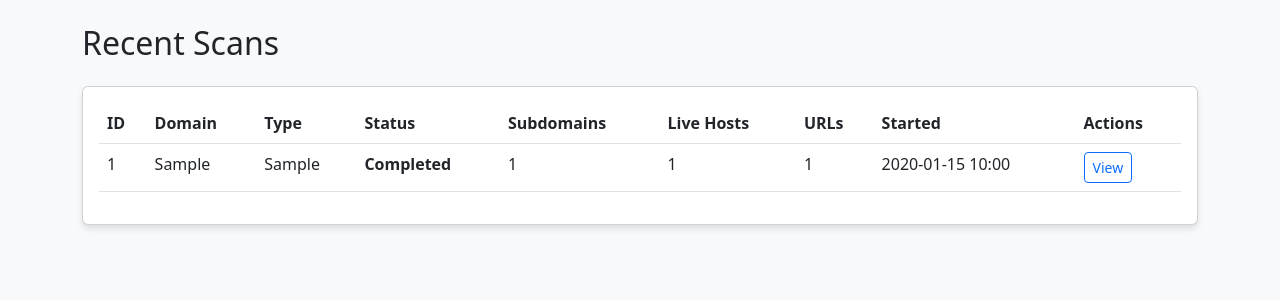
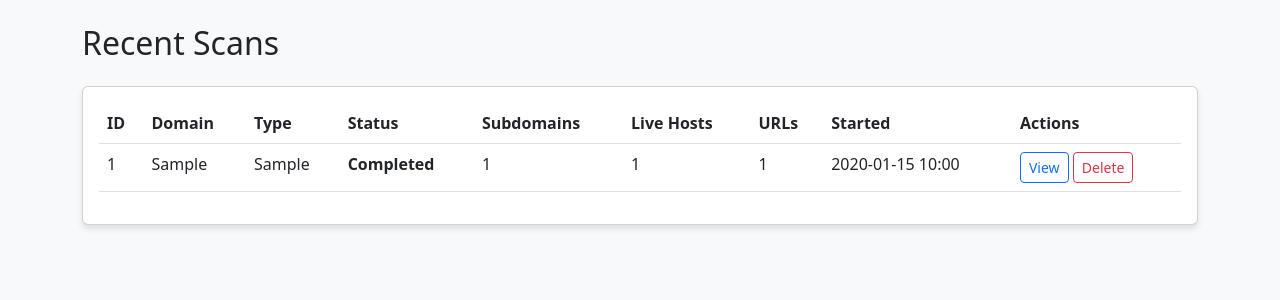
Before and after one commit to Alaswadi/firstbbh, a Flask app: page / in a window 1280 px wide. Shown: the part 56-356 px from the top of the page. Run offline with Flask 3, Linux system fonts and the light colour scheme; tables that the repository leaves empty hold one stand-in row (values such as "Sample post").

Commit message:
feat: Add scan listing dashboard and implement scan deletion functionality.

```diff
--- a/app.py
+++ b/app.py
@@ -12,7 +12,8 @@ from database import (
     get_subdomains_by_scan,
     get_live_hosts,
     get_urls,
-    migrate_from_json
+    migrate_from_json,
+    delete_scan
 )
 
 app = Flask(__name__)
@@ -124,6 +125,15 @@ def api_scan_urls(scan_id):
     urls = get_urls(scan_id)
     return jsonify(urls)
 
+@app.route('/scan/<int:scan_id>/delete', methods=['POST'])
+def delete_scan_route(scan_id):
+    """Delete a scan and redirect to home."""
+    try:
+        delete_scan(scan_id)
+        return redirect(url_for('index'))
+    except Exception as e:
+        return f"Error deleting scan: {e}", 500
+
 if __name__ == '__main__':
     # Listen on 0.0.0.0 to allow external access (e.g., from VPS)
     app.run(debug=True, port=5050, host='0.0.0.0')
--- a/database.py
+++ b/database.py
@@ -174,6 +174,24 @@ def get_scans_by_domain(domain):
             ORDER BY start_time DESC
         """, (domain,))
         return [dict(row) for row in cursor.fetchall()]
+
+def delete_scan(scan_id):
+    """Delete a scan and all its associated data."""
+    with get_db_connection() as conn:
+        cursor = conn.cursor()
+
+        # Delete associated data first (due to foreign key constraints)
+        cursor.execute("DELETE FROM subdomains WHERE scan_id = ?", (scan_id,))
+        cursor.execute("DELETE FROM live_hosts WHERE scan_id = ?", (scan_id,))
+        cursor.execute("DELETE FROM urls WHERE scan_id = ?", (scan_id,))
+        cursor.execute("DELETE FROM js_files WHERE scan_id = ?", (scan_id,))
+        cursor.execute("DELETE FROM vulnerabilities WHERE scan_id = ?", (scan_id,))
+
+        # Delete the scan itself
+        cursor.execute("DELETE FROM scans WHERE id = ?", (scan_id,))
+
+        conn.commit()
+        return True
 
 # ==================== Subdomain Operations ====================
 
--- a/templates/index.html
+++ b/templates/index.html
@@ -74,6 +74,10 @@
                             <td>{{ scan.start_time[:16] if scan.start_time else 'N/A' }}</td>
                             <td>
                                 <a href="/results/{{ scan.id }}" class="btn btn-sm btn-outline-primary">View</a>
+                                <form action="/scan/{{ scan.id }}/delete" method="POST" style="display: inline;"
+                                    onsubmit="return confirm('Are you sure you want to delete this scan and all its data?');">
+                                    <button type="submit" class="btn btn-sm btn-outline-danger">Delete</button>
+                                </form>
                             </td>
                         </tr>
                         {% endfor %}
```
